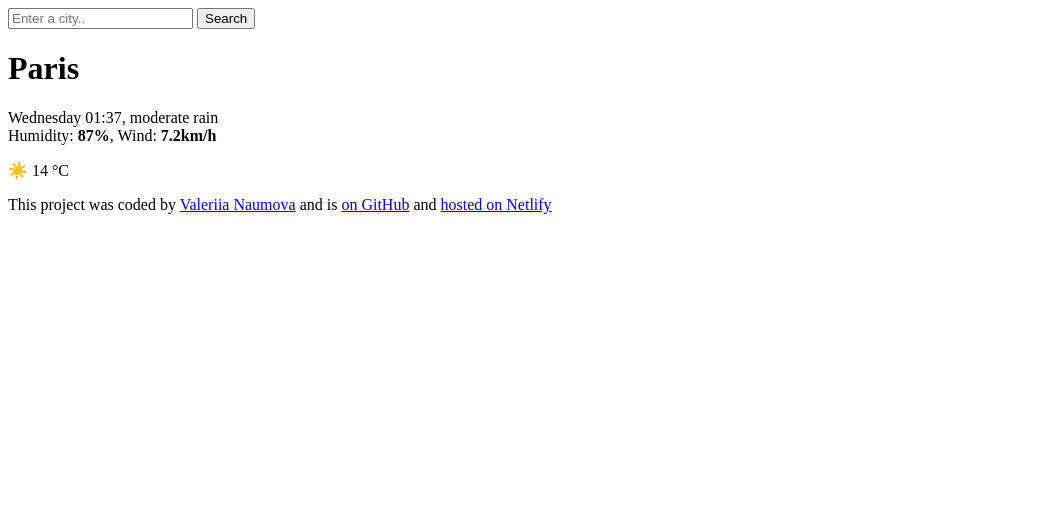
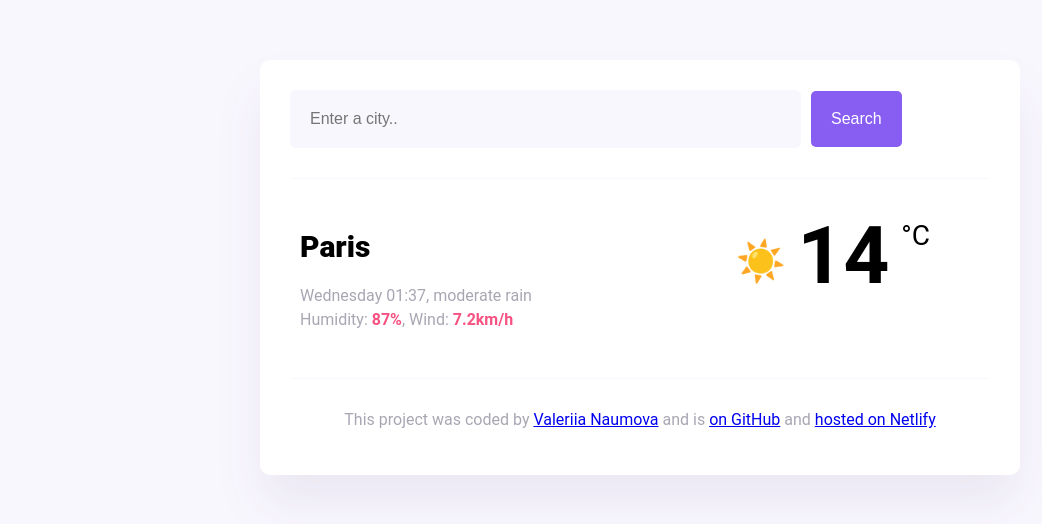
Before and after one commit to oliviia313/My-Weather-App, a website: page index.html in a window 1280 px wide. Shown: the whole page, without its empty margins (0-1042 px from the left). Drawn offline with nearby package versions, Linux system fonts and the light colour scheme.

Commit message:
style link fixed

```diff
--- a/index.html
+++ b/index.html
@@ -3,7 +3,7 @@
   <head>
     <meta charset="UTF-8" />
     <meta name="viewport" content="width=device-width, initial-scale=1.0" />
-    <link rel="stylesheet" href="src/styles.css" />
+    <link rel="stylesheet" href="src/style.css" />
     <script src="https://unpkg.com/axios@1.6.7/dist/axios.min.js"></script>
     <title>My weather application</title>
   </head>
```
